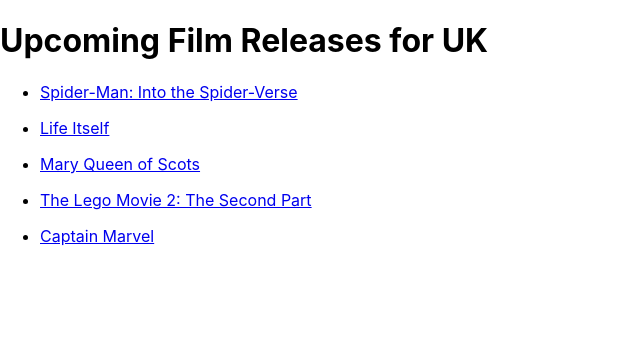
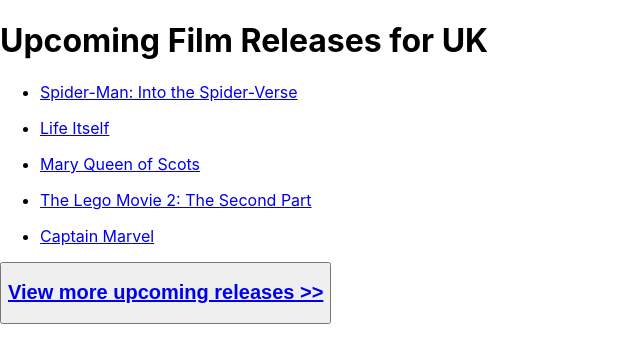
Before and after one commit to kaluzsikc/Film_Releases_React, a React (Create React App) app: page / in a window 1280 px wide. Shown: the top 362 px of the page, without its empty margins (0-640 px from the left). Built offline with nearby package versions, Linux system fonts and the light colour scheme.

Commit message:
Added button for upcoming releases in FilmBox class

```diff
--- a/src/components/Film.js
+++ b/src/components/Film.js
@@ -10,9 +10,7 @@
                 </ul>
             </div>
         )
-
     }
-
 }
 
 export default Film;
--- a/src/components/FilmList.js
+++ b/src/components/FilmList.js
@@ -11,7 +11,6 @@
                     key={film.id}
                     name={film.name}>{film.url}
                 </Film>
-
             )
         })
 
@@ -20,7 +19,6 @@
                 {filmNodes}
             </div>
         )
-
     }
 }
 
--- a/src/contaiers/FilmBox.js
+++ b/src/contaiers/FilmBox.js
@@ -31,7 +31,8 @@
                     name: "Captain Marvel",
                     url: "https://www.imdb.com/title/tt4154664/?ref_=rlm"
                 }
-            ]
+            ],
+            calendarUrl: "https://www.imdb.com/calendar/?region=gb"
         }
     }
 
@@ -40,6 +41,7 @@
             <div className='film-box'>
                 <h1>Upcoming Film Releases for UK</h1>
                 <FilmList data={this.state.data} />
+                <button className="upcomingLink"><a href={this.state.calendarUrl}><h2>View more upcoming releases >></h2></a></button>
             </div>
         )
     }
```
